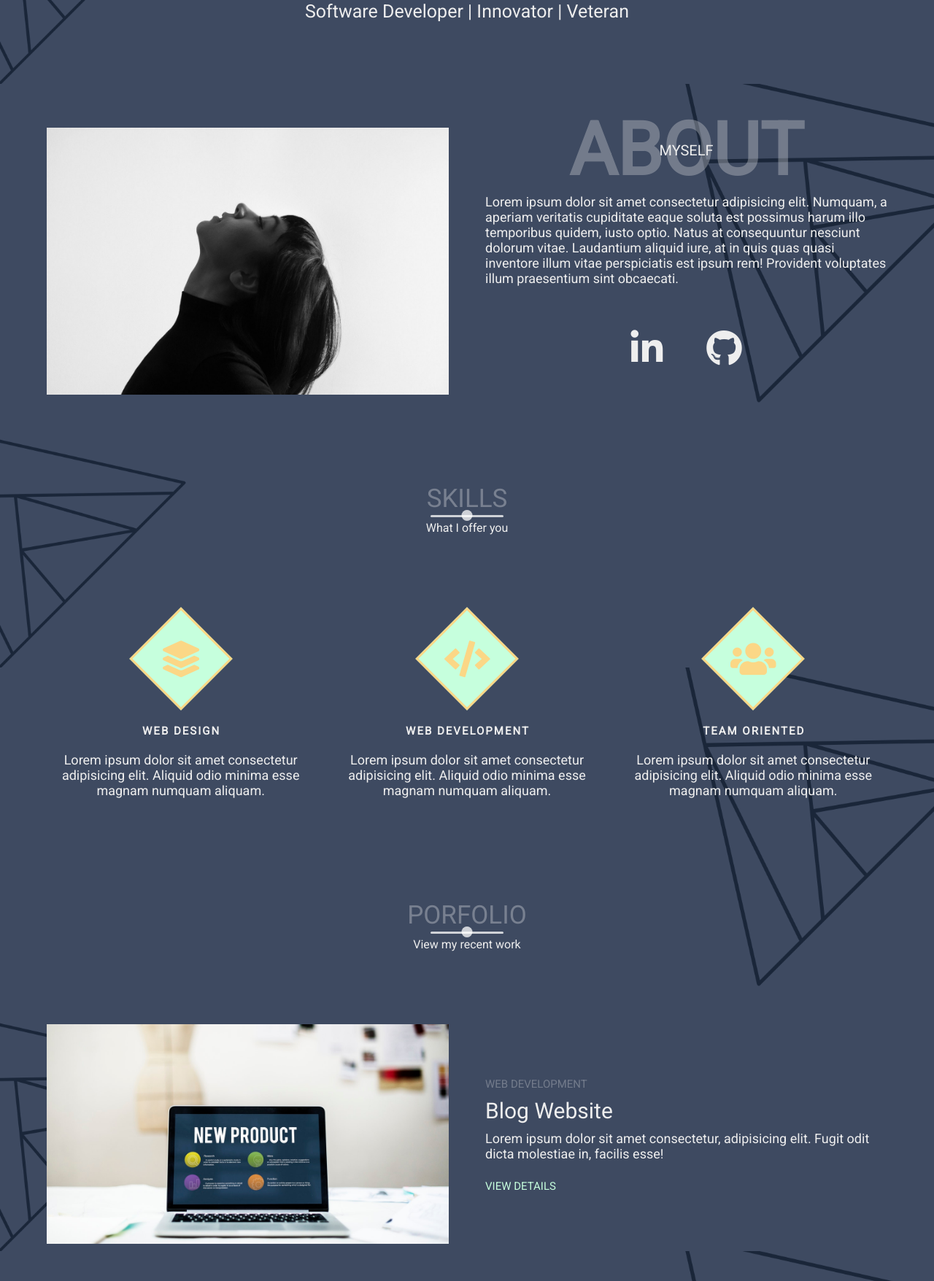
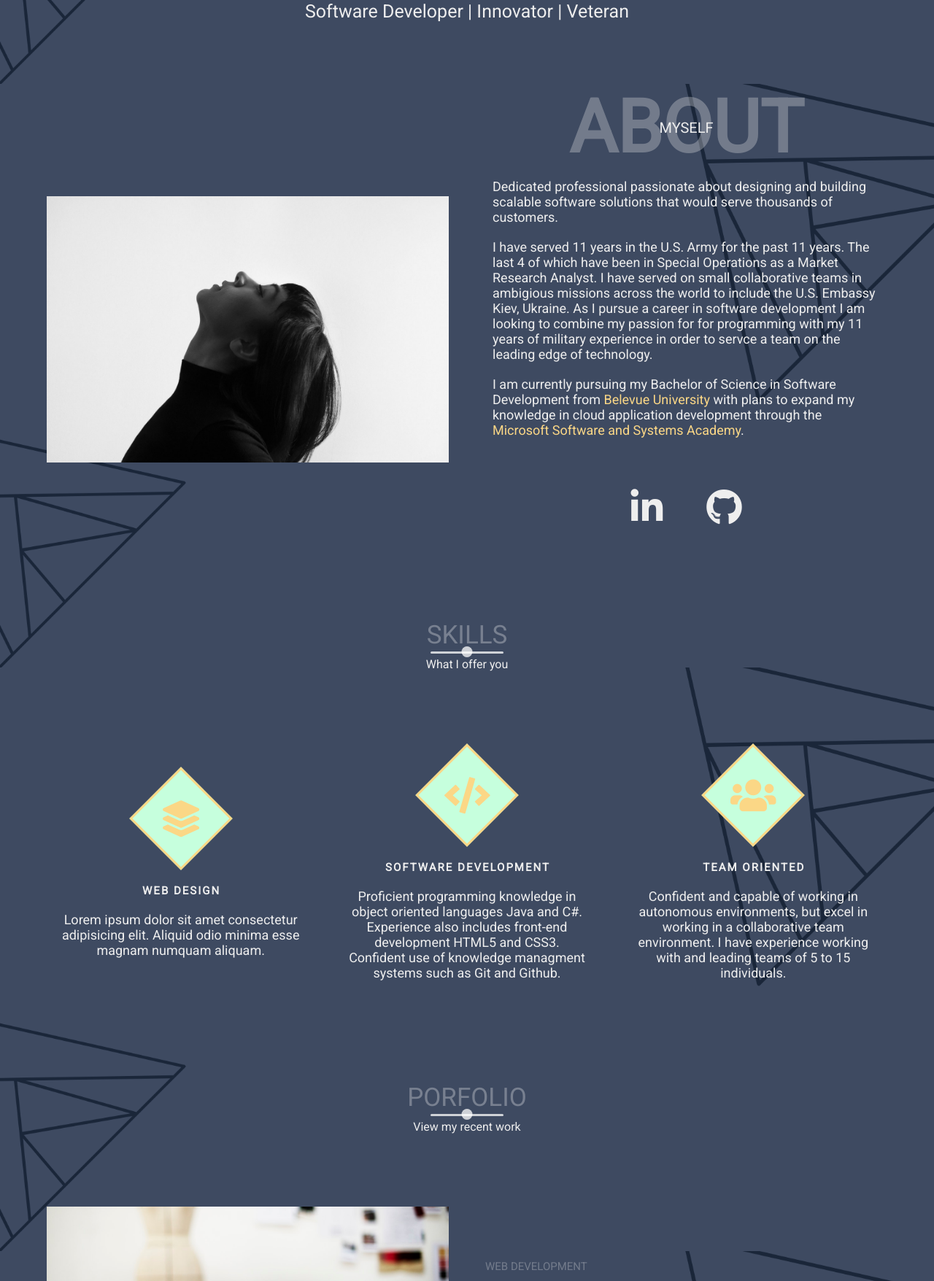
Before and after one commit to JaimeVRodriguez/PersonalWebsite, a PHP site: page / in a window 1280 px wide. Shown: the part 685-2441 px from the top of the page at 73% size. Run offline with PHP 8.4, Linux system fonts and the light colour scheme.

Commit message:
Update 1 (About and Skills)

```diff
--- a/index.html
+++ b/index.html
@@ -67,12 +67,37 @@
             <h6>Myself</h6>
           </div>
           <p>
-            Lorem ipsum dolor sit amet consectetur adipisicing elit. Numquam, a
-            aperiam veritatis cupiditate eaque soluta est possimus harum illo
-            temporibus quidem, iusto optio. Natus at consequuntur nesciunt
-            dolorum vitae. Laudantium aliquid iure, at in quis quas quasi
-            inventore illum vitae perspiciatis est ipsum rem! Provident
-            voluptates illum praesentium sint obcaecati.
+            Dedicated professional passionate about designing and building
+            scalable software solutions that would serve thousands of customers.
+          </p>
+
+          <p>
+            I have served 11 years in the U.S. Army for the past 11 years. The
+            last 4 of which have been in Special Operations as a Market Research
+            Analyst. I have served on small collaborative teams in ambigious
+            missions across the world to include the U.S. Embassy Kiev, Ukraine.
+            As I pursue a career in software development I am looking to combine
+            my passion for for programming with my 11 years of military
+            experience in order to servce a team on the leading edge of
+            technology.
+          </p>
+
+          <p>
+            I am currently pursuing my Bachelor of Science in Software
+            Development from
+            <a
+              href="https://www.bellevue.edu/degrees/bachelor/software-development-bs/"
+              class="bellevuebs"
+            >
+              Belevue University</a
+            >
+            with plans to expand my knowledge in cloud application development
+            through the
+            <a
+              href="https://military.microsoft.com/programs/microsoft-software-systems-academy/"
+              class="mssa"
+              >Microsoft Software and Systems Academy</a
+            >.
           </p>
           <div class="social-media">
             <ul class="nav-list">
@@ -119,10 +144,12 @@
             <div class="icon-container">
               <i class="fas fa-code"></i>
             </div>
-            <h1>Web Development</h1>
+            <h1>Software Development</h1>
             <p>
-              Lorem ipsum dolor sit amet consectetur adipisicing elit. Aliquid
-              odio minima esse magnam numquam aliquam.
+              Proficient programming knowledge in object oriented languages Java
+              and C#. Experience also includes front-end development HTML5 and
+              CSS3. Confident use of knowledge managment systems such as Git and
+              Github.
             </p>
           </div>
           <div class="skill" data-aos="fade-in" data-aos-delay="900">
@@ -131,8 +158,9 @@
             </div>
             <h1>Team Oriented</h1>
             <p>
-              Lorem ipsum dolor sit amet consectetur adipisicing elit. Aliquid
-              odio minima esse magnam numquam aliquam.
+              Confident and capable of working in autonomous environments, but
+              excel in working in a collaborative team environment. I have
+              experience working with and leading teams of 5 to 15 individuals.
             </p>
           </div>
         </div>
@@ -164,7 +192,8 @@
               Lorem ipsum dolor sit amet consectetur, adipisicing elit. Fugit
               odit dicta molestiae in, facilis esse!
             </p>
-            <a href="#" class="cta">View Details</a>
+            <a href="#" class="cta">View Project</a>
+            <a href="#" class="cta">View Code</a>
           </div>
         </div>
         <div class="portfolio-item">
@@ -255,7 +284,12 @@
           <h1>Contact</h1>
           <h6>Let's get connected</h6>
         </div>
-        <form action="" data-aos="fade-up" data-aos-delay="300">
+        <form
+          action="mailto:jaime.v.rodriguez@outlook.com"
+          method="POST"
+          data-aos="fade-up"
+          data-aos-delay="300"
+        >
           <label for="name">Name:</label>
           <input
             type="text"
@@ -272,10 +306,10 @@
             placeholder="Enter your email..."
             required
           />
-          <label for="subject">Subject</label>
+          <label for="message">Message</label>
           <textarea
-            name="subject"
-            id="subject"
+            name="message"
+            id="message"
             placeholder="Message for Jaime..."
             cols="10"
             rows="10"
--- a/main.css
+++ b/main.css
@@ -264,6 +264,32 @@ li {
   flex: 1;
 }
 
+.about-details p {
+  padding: 1rem;
+}
+
+.bellevuebs {
+  color: rgb(251, 215, 134);
+  cursor: pointer;
+  transition: color 650ms;
+}
+
+.bellevuebs:hover,
+.bellevuebs:focus {
+  color: rgb(198, 255, 221);
+}
+
+.mssa {
+  color: rgb(251, 215, 134);
+  cursor: pointer;
+  transition: color 650ms;
+}
+
+.mssa:hover,
+.mssa:focus {
+  color: rgb(198, 255, 221);
+}
+
 .social-media {
   margin-top: 5rem;
 }
@@ -360,6 +386,7 @@ li {
 }
 
 .portfolio-description .cta {
+  padding-right: 1rem;
   display: inline-block;
   margin-top: 2.5rem;
   font-size: 1.5rem;
```
Also changed, not shown: images/logo.png (deleted), images/sitebg.jpg (deleted), images/sitebg2.jpg (deleted), 1 other file.
